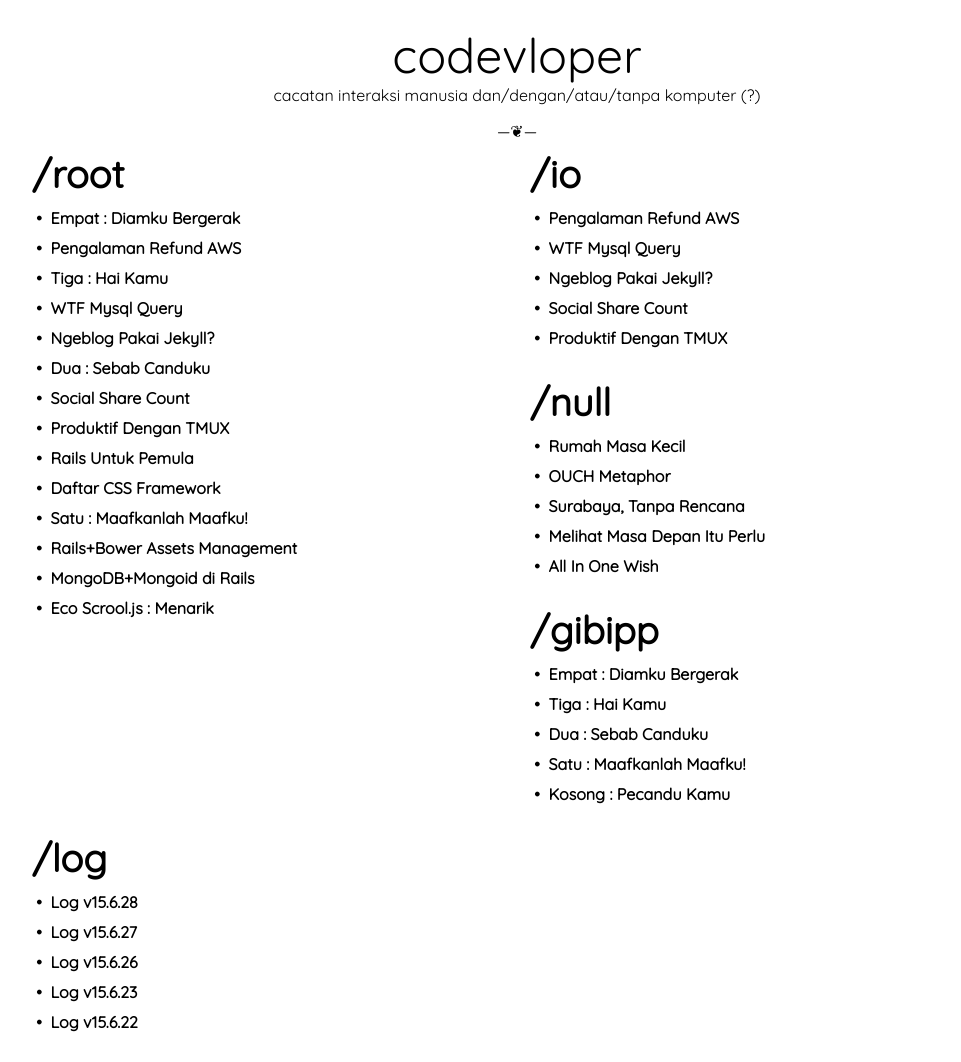
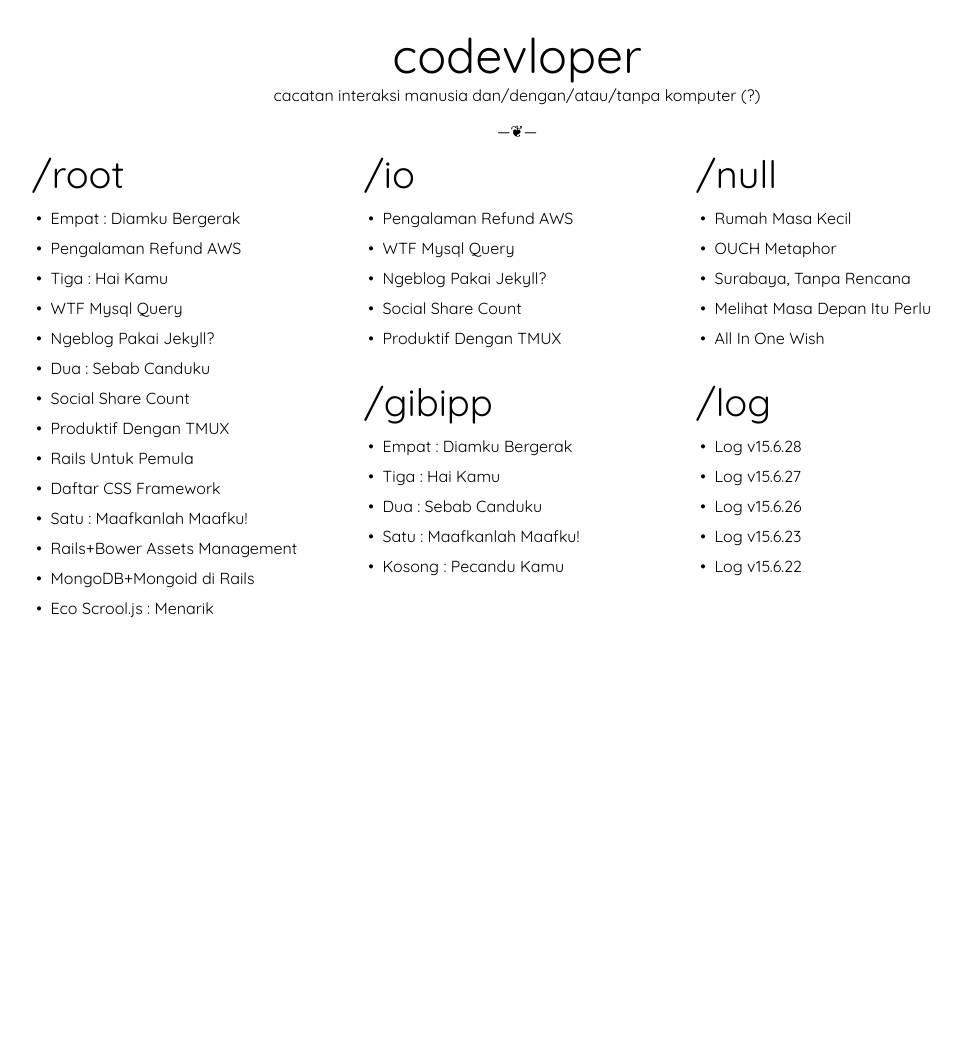
Before and after one commit to gizipp/blogspot, a Jekyll site: the page built from index.html, in a window 1280 px wide. Shown: the whole page, without its empty margins (123-1084 px from the left). Built offline with Jekyll 4.4.1, drawn with Linux system fonts in a browser that asks for light colours; after the commit the page ends 925 px from its top, so only the background shows below that.

Commit message:
styling and kramdown config

```diff
--- a/_config.yml
+++ b/_config.yml
@@ -22,3 +22,5 @@ email: "hello@codevloper.io" # This is my real email address. Please don't email
 exclude: [.scss, README.md, node_modules, gruntfile.js, package.json]
 
 permalink:   /:categories/:title.html
+
+markdown: kramdown
--- a/css/app.scss
+++ b/css/app.scss
@@ -27,6 +27,7 @@ body {
 
 h1, h2, h3, h4, h5, h6 {
   margin-bottom: 10px;
+  font-weight: normal;
 }
 
 h1 {
@@ -90,13 +91,19 @@ article {
   margin-top: 40px;
   p {
     font-size: $font-size;
-    line-height: 14x;
-    word-spacing: 4px;
+    line-height: 32px;
     letter-spacing:-.003em;
     margin-bottom: 20px;
     @media screen and (max-width: $break-small) {
       word-spacing: 1px;
       font-size: 14px;
+    }
+    img {
+      display: block;
+      margin-left: auto;
+      margin-right: auto;
+      padding-top: 5px;
+      padding-bottom: 15px;
     }
   }
   code {
--- a/index.html
+++ b/index.html
@@ -5,7 +5,7 @@ layout: default
 <!-- excerpt: If this isn't set, it'll pull your {{site.tagline}} for meta description-->
 <section class="site-front block">
   <div class="container">
-    <div class="grid_6 home-group">
+    <div class="grid_4 home-group">
       <h2>
         <a href="/root">/root</a>
       </h2>
@@ -19,7 +19,7 @@ layout: default
       {% endfor %}
     </div>
 
-    <div class="grid_6 home-group">
+    <div class="grid_4 home-group">
       <h2>
         <a href="/io">/io</a>
       </h2>
@@ -31,7 +31,7 @@ layout: default
       {% endfor %}
     </div>
 
-    <div class="grid_6 home-group">
+    <div class="grid_4 home-group">
       <h2>
         <a href="/null">/null</a>
       </h2>
@@ -43,7 +43,7 @@ layout: default
       {% endfor %}
     </div>
 
-    <div class="grid_6 home-group">
+    <div class="grid_4 home-group">
       <h2>
         <a href="/gibipp">/gibipp</a>
       </h2>
@@ -55,7 +55,7 @@ layout: default
       {% endfor %}
     </div>
 
-    <div class="grid_6 home-group">
+    <div class="grid_4 home-group">
       <h2>
         <a href="/log">/log</a>
       </h2>
```
